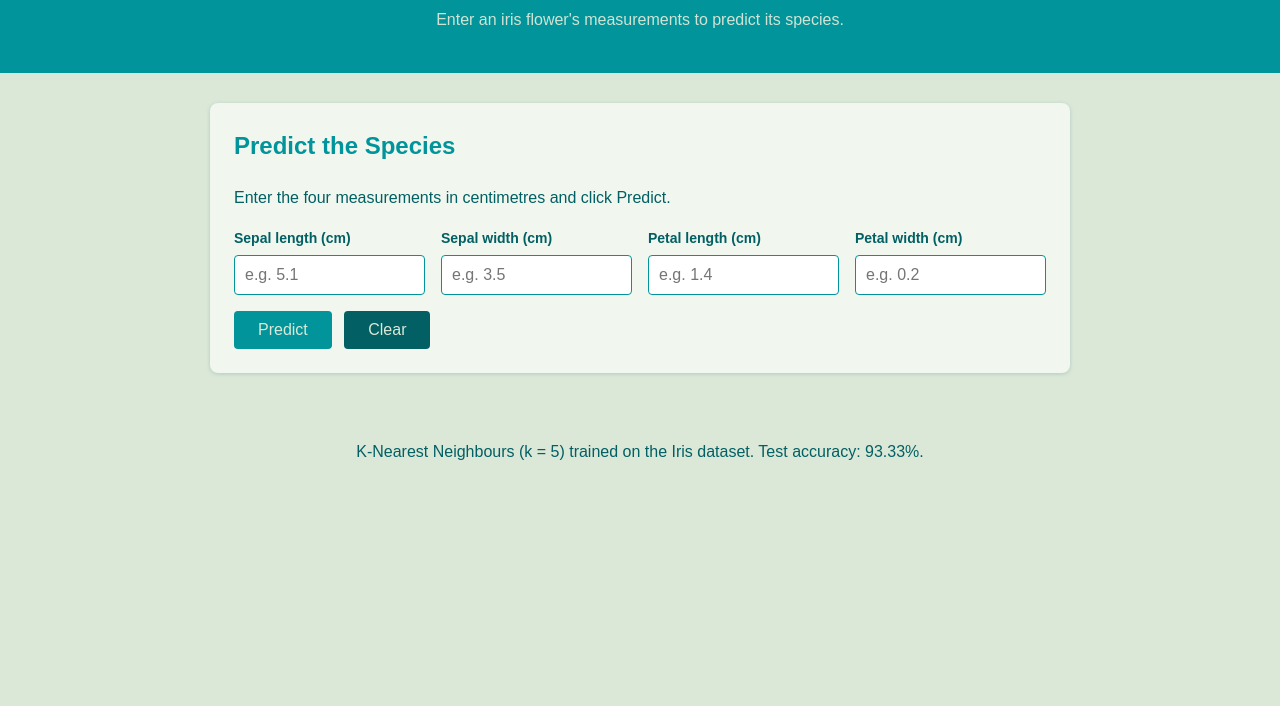
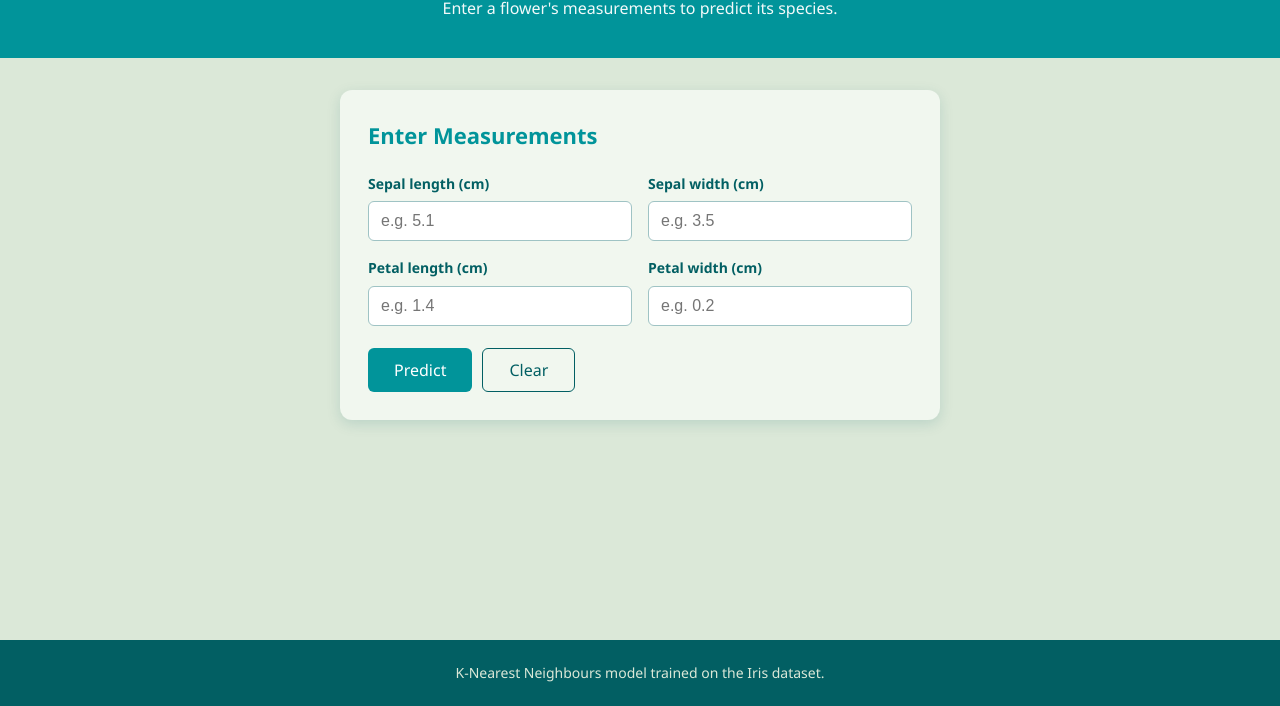
Before and after one commit to SamuelNartey-KO/iris-classification, a plain HTML site: page index.html in a window 1280 px wide. Shown: the part 94-800 px from the top of the page. Drawn offline with Linux system fonts and the light colour scheme.

Commit message:
Simplify website design

```diff
--- a/index.html
+++ b/index.html
@@ -10,13 +10,12 @@
 
   <header>
     <h1>Iris Species Classifier</h1>
-    <p>Enter an iris flower's measurements to predict its species.</p>
+    <p>Enter a flower's measurements to predict its species.</p>
   </header>
 
   <main>
-    <section id="predictor">
-      <h2>Predict the Species</h2>
-      <p>Enter the four measurements in centimetres and click Predict.</p>
+    <div class="card">
+      <h2>Enter Measurements</h2>
 
       <div class="form-grid">
         <label>Sepal length (cm)
@@ -33,19 +32,17 @@
         </label>
       </div>
 
-      <button id="predict-btn">Predict</button>
-      <button id="clear-btn" class="secondary">Clear</button>
+      <div class="actions">
+        <button id="predict-btn">Predict</button>
+        <button id="clear-btn" class="secondary">Clear</button>
+      </div>
 
       <div id="result" class="result hidden"></div>
-    </section>
+    </div>
   </main>
 
   <footer>
-    <p>
-      K-Nearest Neighbours (k = 5) trained on the Iris dataset. Test accuracy: 93.33%.<br>
-    </p>
-  </footer>
-
-  <script src="script.js"></script>
+    <p>K-Nearest Neighbours model trained on the Iris dataset.</p>
+   <script src="script.js"></script>
 </body>
 </html>
--- a/script.js
+++ b/script.js
@@ -1,15 +1,16 @@
 let model = null;
 
 const resultBox = document.getElementById("result");
+const featureIds = ["sepal_length", "sepal_width", "petal_length", "petal_width"];
+
+function capitalise(text) {
+  return text.charAt(0).toUpperCase() + text.slice(1);
+}
 
 function showResult(html, isError = false) {
   resultBox.innerHTML = html;
   resultBox.classList.remove("hidden");
   resultBox.classList.toggle("error", isError);
-}
-
-function capitalise(text) {
-  return text.charAt(0).toUpperCase() + text.slice(1);
 }
 
 async function loadModel() {
@@ -94,7 +95,7 @@ document.getElementById("predict-btn").addEventListener("click", () => {
       .join(" | ");
 
     showResult(
-      `<strong>Predicted species: ${capitalise(winner)}</strong><br>` +
+      `<strong>Predicted species: ${capitalise(winner)}</strong>` +
       `<small>Votes from the ${model.k} nearest flowers: ${voteText}</small>`
     );
   } catch (error) {
@@ -103,9 +104,7 @@ document.getElementById("predict-btn").addEventListener("click", () => {
 });
 
 document.getElementById("clear-btn").addEventListener("click", () => {
-  ["sepal_length", "sepal_width", "petal_length", "petal_width"].forEach(
-    (id) => (document.getElementById(id).value = "")
-  );
+  featureIds.forEach((id) => (document.getElementById(id).value = ""));
   resultBox.classList.add("hidden");
 });
 
--- a/style.css
+++ b/style.css
@@ -1,105 +1,116 @@
 :root {
   --mint: #dbe8d8;
+  --mint-light: #f1f7ef;
   --teal: #01949a;
   --teal-dark: #025f63;
-  --mint-light: #f1f7ef;
 }
 
 * { box-sizing: border-box; }
 
 body {
   margin: 0;
-  font-family: Arial, Helvetica, sans-serif;
+  font-family: "Segoe UI", Arial, Helvetica, sans-serif;
   background: var(--mint);
   color: var(--teal-dark);
   line-height: 1.6;
+  min-height: 100vh;
+  display: flex;
+  flex-direction: column;
 }
 
 header {
   background: var(--teal);
-  color: var(--mint);
+  color: white;
   text-align: center;
-  padding: 40px 20px;
+  padding: 36px 20px;
 }
-header h1 { margin: 0 0 10px; }
+header h1 { margin: 0 0 6px; font-size: 30px; }
 header p { margin: 0; opacity: 0.95; }
 
 main {
-  max-width: 900px;
-  margin: 30px auto;
+  flex: 1;
+  width: 100%;
+  max-width: 640px;
+  margin: 32px auto;
   padding: 0 20px;
 }
 
-section {
+.card {
   background: var(--mint-light);
-  border-radius: 8px;
-  padding: 24px;
-  margin-bottom: 24px;
-  box-shadow: 0 1px 4px rgba(2, 95, 99, 0.2);
+  border-radius: 12px;
+  padding: 28px;
+  box-shadow: 0 4px 14px rgba(2, 95, 99, 0.15);
 }
-h2 { margin-top: 0; color: var(--teal); }
+.card h2 { margin: 0 0 20px; color: var(--teal); font-size: 22px; }
 
 .form-grid {
   display: grid;
-  grid-template-columns: repeat(auto-fit, minmax(190px, 1fr));
+  grid-template-columns: 1fr 1fr;
   gap: 16px;
-  margin: 16px 0;
+  margin-bottom: 22px;
 }
-label { display: flex; flex-direction: column; font-weight: bold; font-size: 14px; }
+label {
+  display: flex;
+  flex-direction: column;
+  font-size: 14px;
+  font-weight: 600;
+}
 input {
   margin-top: 6px;
-  padding: 10px;
+  padding: 10px 12px;
   font-size: 16px;
-  border: 1px solid var(--teal);
-  border-radius: 4px;
+  border: 1px solid #9fc3c4;
+  border-radius: 6px;
   background: white;
   color: var(--teal-dark);
 }
+input:focus {
+  outline: none;
+  border-color: var(--teal);
+}
 
+.actions { display: flex; gap: 10px; }
 button {
-  padding: 10px 24px;
+  padding: 10px 26px;
   font-size: 16px;
+  font-family: inherit;
   background: var(--teal);
-  color: var(--mint);
+  color: white;
   border: none;
-  border-radius: 4px;
+  border-radius: 6px;
   cursor: pointer;
 }
 button:hover { background: var(--teal-dark); }
-button.secondary { background: var(--teal-dark); margin-left: 8px; }
-button.secondary:hover { background: var(--teal); }
+button.secondary {
+  background: transparent;
+  color: var(--teal-dark);
+  border: 1px solid var(--teal-dark);
+}
+button.secondary:hover { background: var(--teal-dark); color: white; }
 
 .result {
-  margin-top: 20px;
+  margin-top: 22px;
   padding: 16px;
-  border-radius: 6px;
-  background: var(--mint);
+  border-radius: 8px;
+  background: white;
   border-left: 5px solid var(--teal);
+  font-size: 18px;
 }
-.result.error { background: #fff5f5; border-left-color: #c53030; color: #7b1d1d; }
+.result small { display: block; margin-top: 4px; font-size: 14px; opacity: 0.8; }
+.result.error { background: #fff5f5; border-left-color: #c53030; color: #7b1d1d; font-size: 16px; }
 .hidden { display: none; }
 
-.cards {
-  display: grid;
-  grid-template-columns: repeat(auto-fit, minmax(150px, 1fr));
-  gap: 14px;
-  margin: 16px 0;
+footer {
+  text-align: center;
+  padding: 20px;
+  font-size: 14px;
+  background: var(--teal-dark);
+  color: var(--mint);
 }
-.card {
-  background: var(--mint);
-  border-radius: 6px;
-  padding: 16px;
-  text-align: center;
+footer p { margin: 2px 0; }
+footer a { color: white; font-weight: 600; }
+
+@media (max-width: 480px) {
+  .form-grid { grid-template-columns: 1fr; }
+  header h1 { font-size: 24px; }
 }
-.card .label { display: block; font-size: 14px; color: var(--teal-dark); }
-.card .value { display: block; font-size: 28px; font-weight: bold; color: var(--teal); }
-
-table { width: 100%; border-collapse: collapse; margin-top: 10px; }
-th, td { border: 1px solid var(--mint); padding: 8px; text-align: center; }
-th { background: var(--teal); color: var(--mint); }
-
-figure { margin: 24px 0; text-align: center; }
-figure img { max-width: 100%; border: 1px solid var(--teal); border-radius: 4px; background: white; }
-figcaption { font-size: 14px; color: var(--teal-dark); margin-top: 8px; }
-
-footer { text-align: center; padding: 20px; color: var(--teal-dark); }
```
